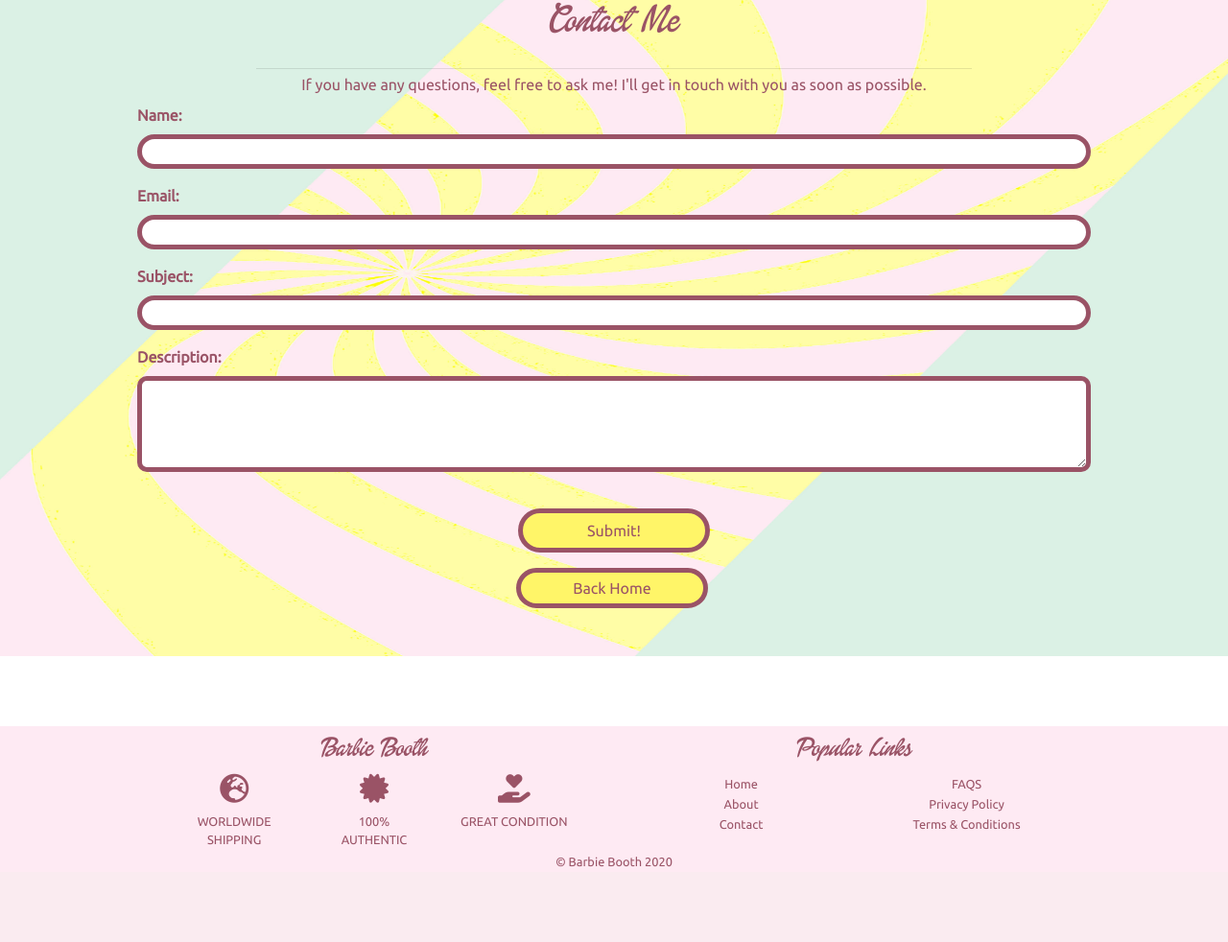
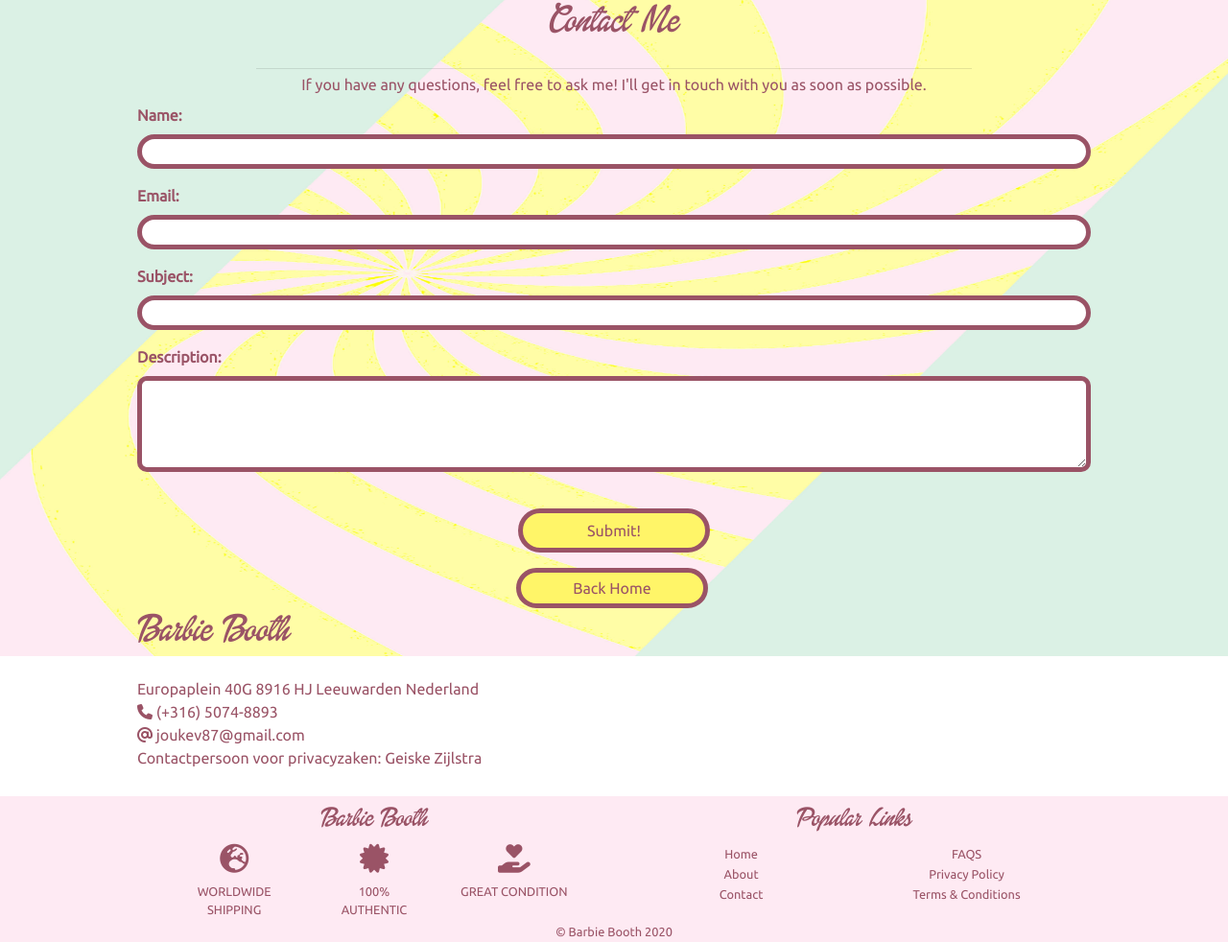
Before and after one commit to MarthGimenzo/barbiebooth, a Django app: page /contact/ in a window 1280 px wide. Shown: the part 116-1098 px from the top of the page at 96% size. Before the commit the page ends 1020 px from the top, so only its background shows below. Run offline with Django 3.2, Linux system fonts and the light colour scheme; parts of the project's set-up code (start-up, migrations or seed data) failed here and were passed over; some libraries are stand-ins or nearby versions.

Commit message:
Added company information to contact page

```diff
--- a/home/templates/home/contact.html
+++ b/home/templates/home/contact.html
@@ -6,7 +6,7 @@
 
 {% block content %}
 <div class="overlay"></div>
-<div class="container mb-2 push-top h-100">
+<div class="container mb-2 push-top">
     <div class="row">
         <div class="col-12">
             <h2 class="dollie-font-big mb-4 text-center">Contact Me</h2>
@@ -48,6 +48,13 @@
             <div class="text-center">
                 <a href="{% url 'home' %}" class="btn see-the-button rounded-pill px-1 py-1 mr-1 mt-3">Back Home</a>
             </div>
+            <h3 class="dollie-font-big mb-4 text-left">Barbie Booth</h3>
+            <p class="p-par">
+                Europaplein 40G 8916 HJ Leeuwarden Nederland<br>
+                <i class="fas fa-phone"></i> (+316) 5074-8893 <br>
+                <i class="fas fa-at"></i> joukev87@gmail.com <br>
+                Contactpersoon voor privacyzaken: Geiske Zijlstra
+            </p>
         </div>
     </div>
 </div>
```
